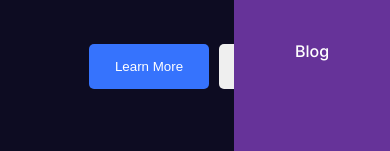
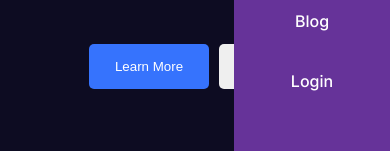
Before and after one commit to DHARAKA-METH/Next_Js_Project, a Next.js app: page / in a window 390 px wide. Both pictures are taken after a click on the picture 286 px from the left and 50 px from the top of the page. Shown: the part 491-642 px from the top of the page. Built offline with nearby package versions, Linux system fonts and the light colour scheme; no server answers.

Commit message:
loout and admin button re styled

```diff
--- a/src/components/navbar/links/Links.jsx
+++ b/src/components/navbar/links/Links.jsx
@@ -60,6 +60,19 @@ const Links = ({ session }) => {
           {links.map(({ title, path }) => (
             <NavLinks title={title} path={path} key={title} />
           ))}
+
+          {session?.user ? (
+            <>
+              {session.user?.isAdmin && (
+                <NavLinks title={"Admin"} path={"/admin"} />
+              )}
+              <form action={logoutHandle}>
+                <button className={style.logout}>LogOut</button>
+              </form>
+            </>
+          ) : (
+            <NavLinks title={"Login"} path={"/login"} />
+          )}
         </div>
       )}
     </div>
```
